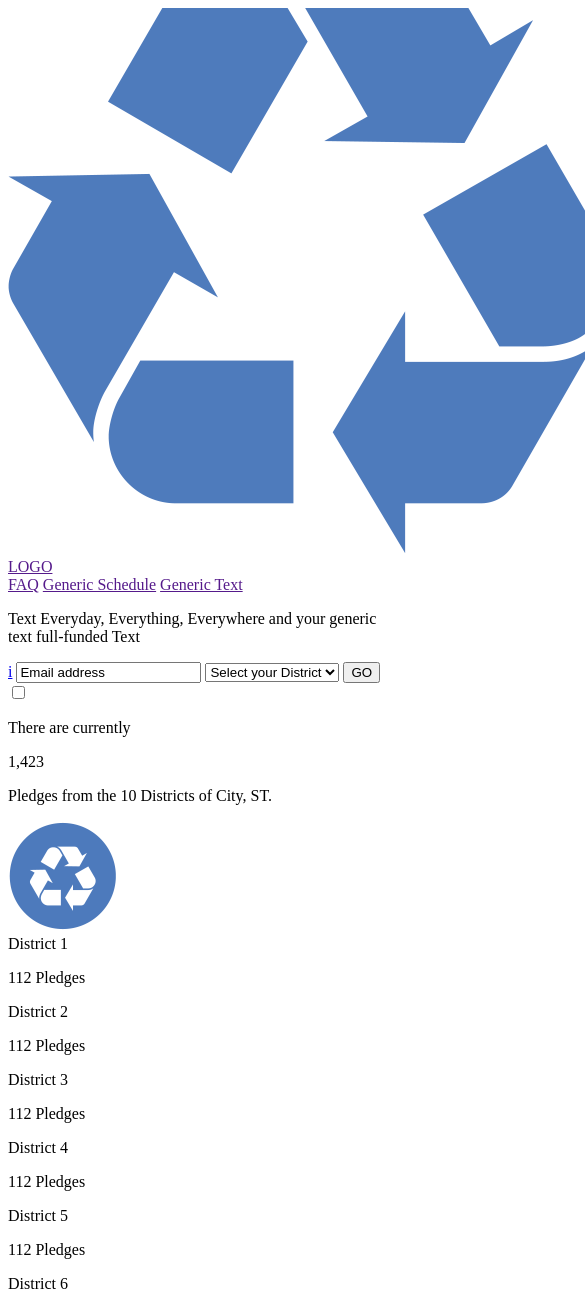
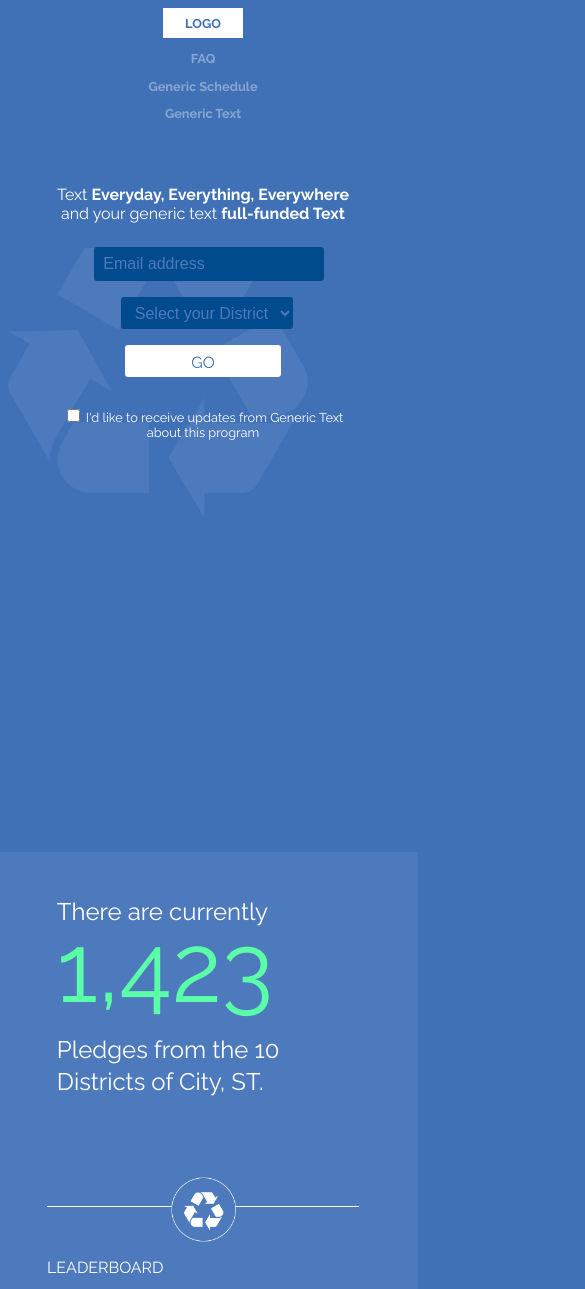
Before and after one commit to RalphChaplin/pledge_test, a plain HTML site: page index.html in a window 390 px wide. Shown: the top 1289 px of the page, 585 px wide, since content can reach past the window. Drawn offline with Linux system fonts and the light colour scheme.

Commit message:
added mobile styling

```diff
--- a/index.html
+++ b/index.html
@@ -4,7 +4,8 @@
     <meta charset="utf-8">
     <meta name="viewport" content="width=device-width, initial-scale=1">
     <link rel="stylesheet" href="style.css">
-    <title></title>
+    <link href="https://fonts.googleapis.com/css?family=Raleway:400,400i,700" rel="stylesheet">
+    <title>Take the Pledge!</title>
   </head>
   <body>
 
@@ -19,27 +20,30 @@
       <div id="navigation">
 
         <div id="logo">
-          <a href="">LOGO</a>
+          <p>LOGO</p>
         </div>
 
-        <div id="links">
-          <a href="">FAQ</a>
-          <a href="">Generic Schedule</a>
-          <a href="">Generic Text</a>
-        </div>
+        <a class="link" href="">FAQ</a>
+        <a class="link" href="">Generic Schedule</a>
+        <a class="link" href="">Generic Text</a>
 
       </div>
 
       <!-- this is the form -->
       <div id="form-area">
-        <p>Text Everyday, Everything, Everywhere and your generic text full-funded Text</p>
 
-        <a id="info" href="#">i</a>
+        <div id="main-p">
+          <p>Text <b>Everyday, Everything, Everywhere</b> and your generic text <b>full-funded Text</b></p>
+        </div>
 
+
+        <div id="email-input" class="form-line">
           <input type="email" name="email-address" value="Email address">
+        </div>
 
-        <select id="districtList">
-          <option value="1">Select your District <img src="assets/downarrow.png" alt="downarrow"></option>
+        <div id="district-list" class="form-line">
+          <select>
+            <option value="1">Select your District</option>
             <option value="2">District 1</option>
             <option value="3">District 2</option>
             <option value="4">District 3</option>
@@ -51,16 +55,22 @@
             <option value="10">District 9</option>
             <option value="11">District 10</option>
           </select>
+        </div>
 
-        <button type="button" name="button">GO</button>
+        <div id="form-button" class="form-line">
+          <p>GO</p>
+        </div>
 
-        <input type="checkbox" name="opt-in" value="">
+        <div id="opt-in-line" class="form-line">
+          <p><input type="checkbox" name="opt-in" value=""> I'd like to receive updates from Generic Text about this program</p>
+        </div>
+
       </div>
 
     </div>
 
     <!-- this is the bottom half -->
-    <div class="bottom-background">
+    <div id="bottom-background">
 
       <!-- this is the total count of pledges -->
       <div id="left-side">
@@ -71,11 +81,13 @@
 
       <!-- this is the divider -->
       <div id="divider">
+        <div id="line"></div>
         <img src="assets/recycle-circle.png" alt="recycle-circle">
       </div>
 
       <!-- this is the leaderboard -->
       <div id="leaderboard">
+        <p>LEADERBOARD</p>
         <div class="leaderboard-slot">
           <div class="district-label">District 1</div>
           <div class="progress-bar"></div>
--- a/style.css
+++ b/style.css
@@ -0,0 +1,255 @@
+body {
+  font-family: 'Raleway', sans-serif;
+  background-color: #4071B6;
+  height: 100%;
+  width: 100%;
+  overflow-x: hidden;
+}
+
+#top-background {
+  height: 100vh;
+  width: 100%;
+}
+
+#bottom-background {
+  height: 100%;
+  width: 100%;
+  padding: 5%;
+  margin: 0 -5%;
+  background-color: #4D7ABC;
+  display: flex;
+  flex-direction: column;
+  justify-content: center;
+  align-items: center;
+}
+
+#footer {
+  background-color: #FFFFFF;
+  height: 100%;
+  width: 100%;
+  padding: 5%;
+  margin: -5% -5% -5% -5%;
+}
+
+#footer p {
+  text-align: center;
+  font-size: .8rem;
+  margin-bottom: .8rem;
+  color: #004B8E;
+}
+
+#recycle-background {
+  position: absolute;
+  z-index: -1;
+  margin: auto;
+  width: 300px;
+  text-align: center;
+}
+
+#recycle-background img {
+  width: 100%;
+  margin: auto;
+  margin-top: 80%;
+}
+
+#navigation {
+  display: flex;
+  justify-content: center;
+  align-items: center;
+  flex-wrap: nowrap;
+  flex-direction: column;
+}
+
+.link {
+  margin-top: .8rem;
+  text-decoration: none;
+  color: #87A6D1;
+  font-size: .8rem;
+  font-weight: bold;
+}
+#logo {
+  width: 80px;
+  height: 25px;
+  font-size: .8rem;
+  font-weight: bold;
+  background-color: #FFFFFF;
+  text-align: center;
+  margin: auto;
+  padding-top: 5px;
+}
+
+#logo p {
+  color: #4071B6;
+  margin-top: .2rem;
+}
+
+#links {
+  width: 80%;
+  margin-left: 4%;
+}
+
+#info {
+  width: 15px;
+  height: 15px;
+  border-radius: 50%;
+  text-align: center;
+  background-color: #FFFFFF;
+}
+
+#main-p {
+  margin-top: 3rem;
+}
+
+#info a {
+  font-weight: bold;
+  font-size: 10px;
+  color: #4071B6;
+  text-decoration: none;
+}
+
+#links ul li {
+  text-decoration: none;
+  text-align: center;
+  list-style: none;
+}
+
+#form-area {
+  width: 80%;
+  margin: auto;
+  display: flex;
+  flex-direction: column;
+  flex-wrap: nowrap;
+  justify-content: center;
+  align-items: center;
+}
+
+.form-line {
+  margin: .5rem auto;
+}
+
+#form-area #main-p {
+  color: #FFFFFF;
+  text-align: center;
+  display: flex;
+}
+
+#email-input input {
+  background-color: #004B8E;
+  padding-left: .6rem;
+  border: none;
+  border-radius: .2rem;
+  color: #4D7ABC;
+  height: 2rem;
+  font-size: 1rem;
+  width: 100%;
+}
+
+select {
+  background-color: #004B8E;
+  padding-left: .6rem;
+  border: none;
+  border-radius: .2rem;
+  color: #4D7ABC;
+  height: 2rem;
+  font-size: 1rem;
+  width: 105%;
+}
+
+#form-button {
+  background-color: #FFFFFF;
+  width: 50%;
+  border-radius: .2rem;
+  color: #4071B6;
+  font-size: 1rem;
+  text-align: center;
+  height: 2rem;
+}
+
+#form-button p {
+  margin: .5rem;
+}
+
+#opt-in-line {
+  width: 100%;
+  color: #FFFFFF;
+  font-size: .8rem;
+  text-align: center;
+}
+#opt-in-line p input {
+  background-color: #4071B6 !important;
+}
+
+#left-side {
+  color: #FFFFFF;
+  font-size: 1.5rem;
+  width: 75%;
+  line-height: 2rem;
+
+}
+
+#left-side span {
+  font-size: 6rem;
+  color: #5AFFA8;
+}
+
+#divider {
+  width: 80%;
+  display: flex;
+  justify-content: center;
+  align-items: center;
+  flex-direction: column;
+  flex-wrap: nowrap;
+}
+
+#line {
+  width: 100%;
+  height: 1px;
+  background-color: #FFFFFF;
+  margin-top: 10vh;
+}
+
+#divider img {
+  margin-top: -30px;
+  width: 65px;
+}
+
+#leaderboard {
+  color: #FFFFFF;
+  display: flex;
+  flex-direction: column;
+  width: 80%;
+  padding-bottom: 2rem;
+}
+.leaderboard-slot {
+  display: flex;
+  flex-direction: row;
+  margin-bottom: .2rem;
+}
+
+.leaderboard-slot p {
+  color: #87A6D1;
+  margin-left: .4rem;
+  font-size: .7rem;
+  margin-top: .5rem;
+}
+
+.district-label {
+  width: 4rem;
+  background-color: #4071B6;
+  border-top-left-radius: .2rem;
+  border-bottom-left-radius: .2rem;
+  color: #004B8E;
+  font-weight: bold;
+  font-size: .8rem;
+  height: 1rem;
+  padding: .5rem;
+}
+
+.progress-bar {
+  width: 4rem;
+  background-color: #004B8E;
+  border-top-right-radius: .2rem;
+  border-bottom-right-radius: .2rem;
+  height: 1rem;
+  padding: .5rem;
+}
```
Lines whose indentation alone changed are shown as unchanged.
